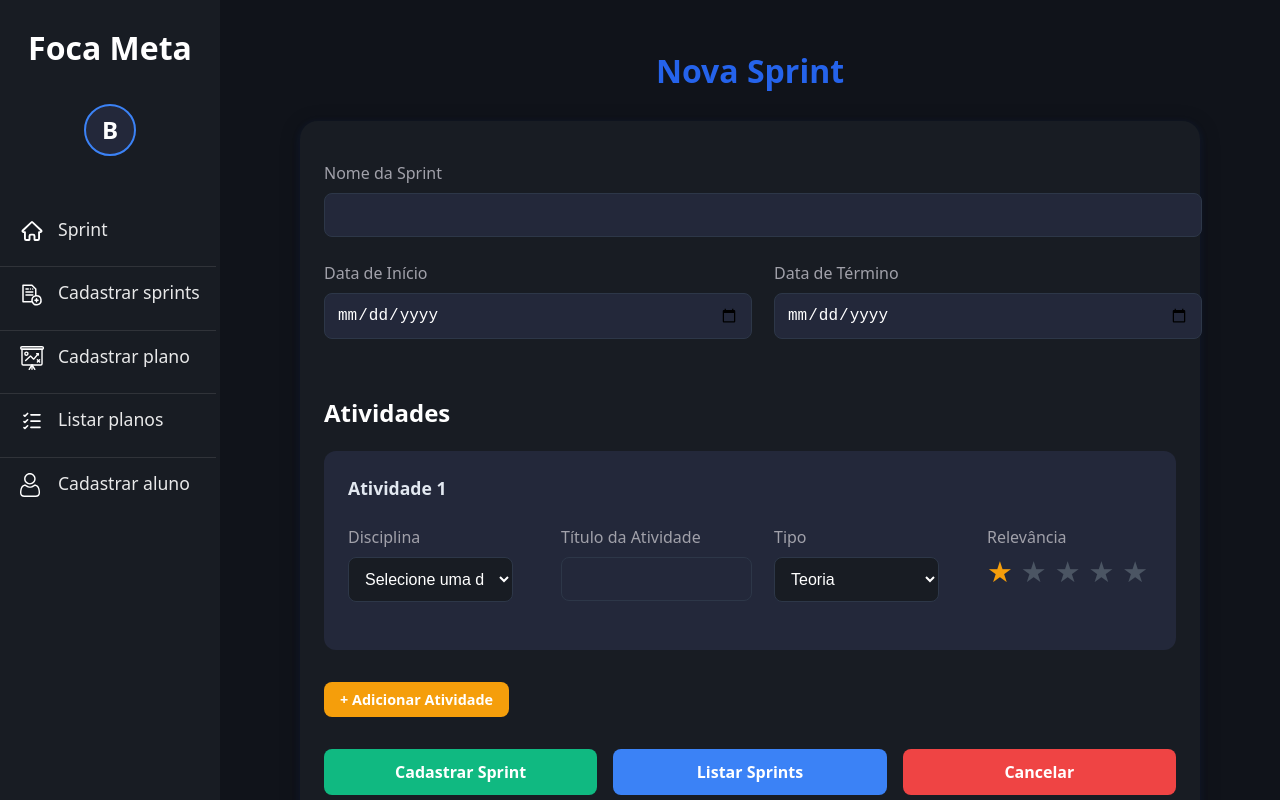
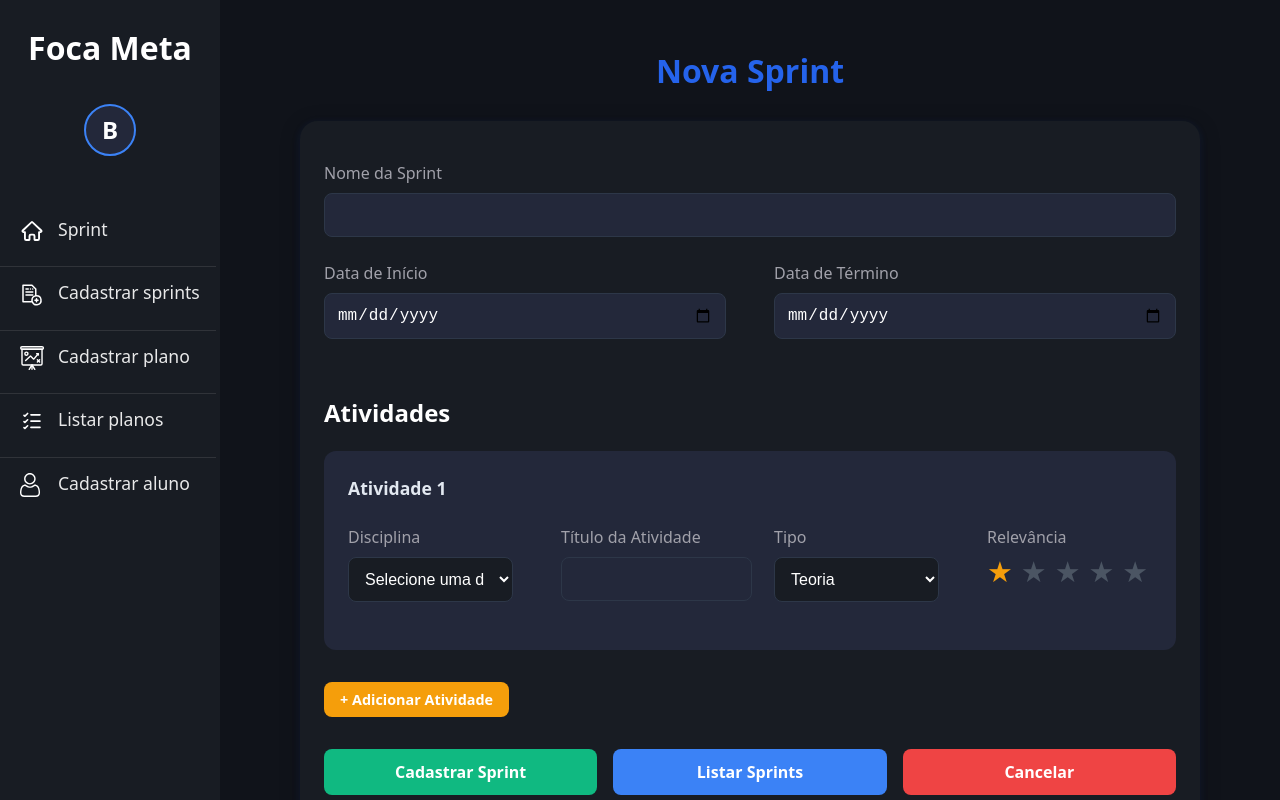
Before and after one commit to MAXWILLIAM2019/lumia-refactory, a React (Vite) app in the folder frontend2/: page /sprints/cadastrar in a window 1280 px wide. Built offline with nearby package versions, Linux system fonts and the light colour scheme; sample sign-in values are in the browser's storage.

Commit message:
form nova sprint centralizado e margem adequada, modelo para as demais

```diff
--- /dev/null
+++ b/frontend2/src/components/Layout/Sidebar.jsx
@@ -0,0 +1,3 @@
+<div className={styles.logo}>
+  <h1>Mentoria</h1>
+</div>
--- a/frontend2/src/pages/RegisterSprint/RegisterSprint.jsx
+++ b/frontend2/src/pages/RegisterSprint/RegisterSprint.jsx
@@ -148,6 +148,7 @@ const RegisterSprint = () => {
             value={formData.title}
             onChange={handleChange}
             required
+            style={{ width: '100%', boxSizing: 'border-box' }}
           />
         </div>
 
@@ -161,6 +162,7 @@ const RegisterSprint = () => {
               value={formData.startDate}
               onChange={handleChange}
               required
+              style={{ width: '100%', boxSizing: 'border-box' }}
             />
           </div>
 
@@ -173,6 +175,7 @@ const RegisterSprint = () => {
               value={formData.endDate}
               onChange={handleChange}
               required
+              style={{ width: '100%', boxSizing: 'border-box' }}
             />
           </div>
         </div>
```
Also changed, not shown: 1 other file (tests, documents, lock files or other folders).
